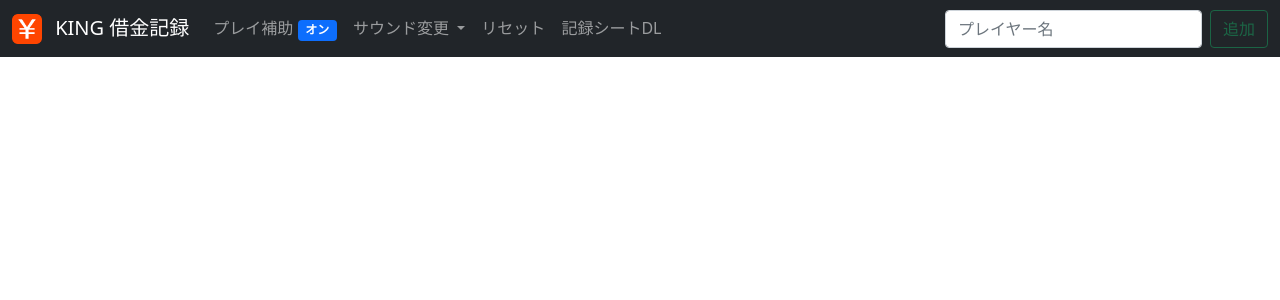
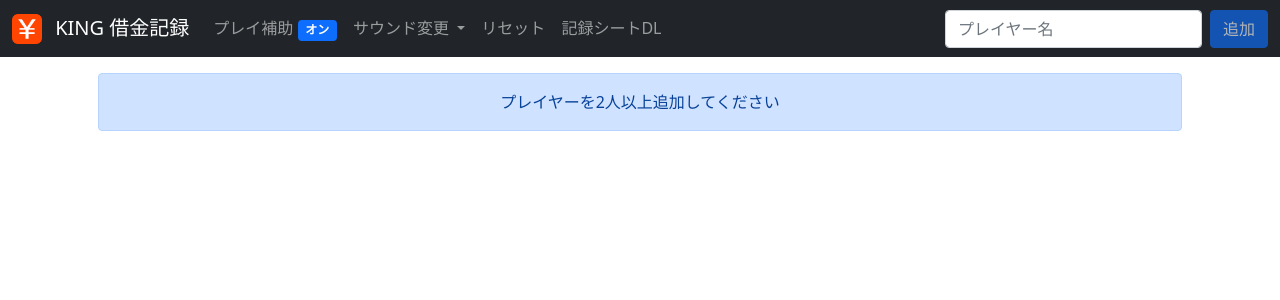
Before and after one commit to Haruki24816/gochi-ni-narimasu, a Vue app: page / in a window 1280 px wide. Shown: the top 300 px of the page. Built offline with nearby package versions, Linux system fonts and the light colour scheme.

Commit message:
アラート表示を追加

```diff
--- a/src/components/AddPlayer.vue
+++ b/src/components/AddPlayer.vue
@@ -1,8 +1,8 @@
 <template>
   <div class="d-flex">
     <input class="form-control me-2" type="text" placeholder="プレイヤー名" aria-label="プレイヤー名" v-model="playerName" @keydown.enter="emitPlayerName">
-    <button class="btn btn-outline-success flex-shrink-0" v-if="validate" @click="emitPlayerName">追加</button>
-    <button class="btn btn-outline-success flex-shrink-0 disabled" v-else>追加</button>
+    <button class="btn btn-primary flex-shrink-0" v-if="validate" @click="emitPlayerName">追加</button>
+    <button class="btn btn-primary flex-shrink-0 disabled" v-else>追加</button>
   </div>
 </template>
 
--- a/src/components/Board.vue
+++ b/src/components/Board.vue
@@ -2,6 +2,10 @@
   <div class="container text-center">
     <PlayerPanel v-for="(dataContent, playerName) in debtData" :playerName="playerName" :dataContent="dataContent"
       @increase-debt="$emit('increase-debt', $event)" @decrease-debt="$emit('decrease-debt', $event)" />
+    <hr v-if="num!=0">
+    <div class="alert alert-primary m-3" role="alert" v-if="num<2">
+      プレイヤーを2人以上追加してください
+    </div>
   </div>
 </template>
 
@@ -15,6 +19,15 @@ export default {
   },
   components: {
     PlayerPanel
+  },
+  computed: {
+    num() {
+      if (typeof this.debtData != "object") {
+        return 0
+      } else {
+        return Object.keys(this.debtData).length
+      }
+    }
   }
 }
 
```
Also changed, not shown: 3 other files (tests, documents, lock files or other folders).
